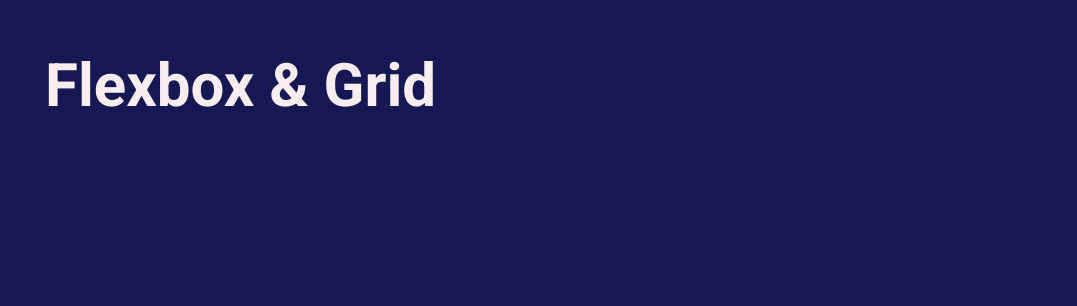
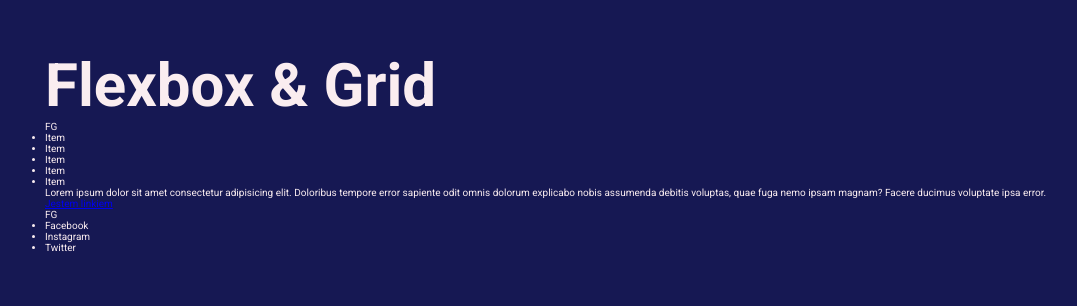
Before and after one commit to pzpsofficial/flex-grid, a website built with Parcel: page src/index.html in a window 1280 px wide. Shown: the whole page, without its empty margins (5-1082 px from the left). Built offline with nearby package versions, Linux system fonts and the light colour scheme.

Commit message:
Added basic html structure

```diff
--- a/src/index.html
+++ b/src/index.html
@@ -14,6 +14,52 @@
     />
   </head>
   <body>
-    <h1>Flexbox & Grid</h1>
+    <div class="wrapper">
+      <h1>Flexbox & Grid</h1>
+
+      <div class="wrapper__content">
+        <div class="header">
+          <div class="header__branding">FG</div>
+
+          <ul class="header__nav">
+            <li class="header__nav-item">Item</li>
+            <li class="header__nav-item">Item</li>
+            <li class="header__nav-item">Item</li>
+            <li class="header__nav-item">Item</li>
+            <li class="header__nav-item">Item</li>
+          </ul>
+        </div>
+
+        <div class="main">
+          <div class="main__box"></div>
+          <div class="main__box"></div>
+          <div class="main__box"></div>
+          <div class="main__box"></div>
+        </div>
+
+        <div class="aside">
+          <p class="aside__text">
+            Lorem ipsum dolor sit amet consectetur adipisicing elit. Doloribus
+            tempore error sapiente odit omnis dolorum explicabo nobis assumenda
+            debitis voluptas, quae fuga nemo ipsam magnam? Facere ducimus
+            voluptate ipsa error.
+          </p>
+
+          <a href="https://www.google.com" class="aside__link">
+            Jestem linkiem
+          </a>
+        </div>
+
+        <div class="footer">
+          <div class="footer__branding">FG</div>
+
+          <ul class="footer__socials">
+            <li>Facebook</li>
+            <li>Instagram</li>
+            <li>Twitter</li>
+          </ul>
+        </div>
+      </div>
+    </div>
   </body>
 </html>
--- a/src/styles/main.scss
+++ b/src/styles/main.scss
@@ -20,5 +20,12 @@ body {
 
 h1 {
   font-size: 6rem;
+}
+
+.wrapper {
   padding: 5rem;
+
+  &__content {
+    // Tutaj będzie grid
+  }
 }
```
Also changed, not shown: src/styles/main.css, 1 other file.
